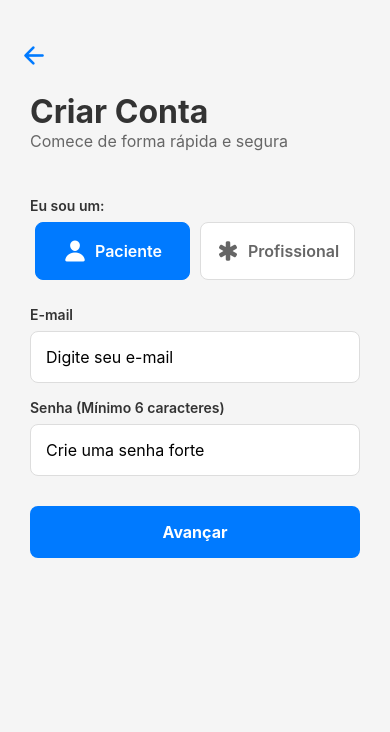
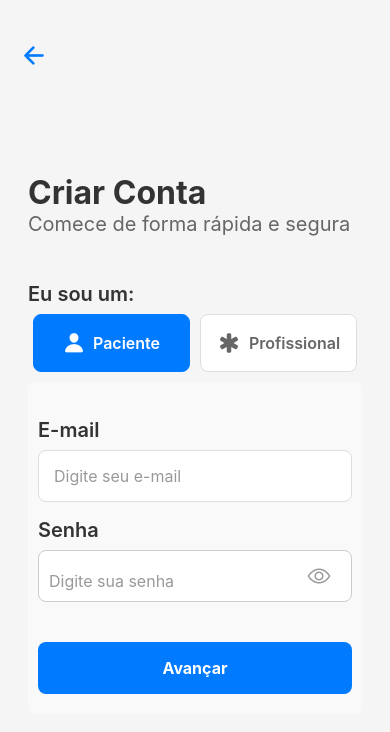
Before and after one commit to carlosjc31/agende-frontend, a React Native app in the folder Agende/: screen /SignUp in a window 390 px wide. Shown: the top 732 px of the page. Built offline with nearby package versions, Linux system fonts and the light colour scheme.

Commit message:
fix the profissional

```diff
--- a/Agende/src/screens/auth/LoginScreen.js
+++ b/Agende/src/screens/auth/LoginScreen.js
@@ -205,12 +205,12 @@ const styles = StyleSheet.create({
     alignItems: 'center',
     backgroundColor: '#fff',
     borderWidth: 1,
-    borderColor: '#ddd',
+    borderColor: '#ccc',
     borderRadius: 8,
   },
   passwordInput: {
     flex: 1,
-    padding: 15,
+    paddingVertical: 15,
     fontSize: 16,
     color: '#333',
   },
--- a/Agende/src/screens/auth/PatientOnboardingStep1.js
+++ b/Agende/src/screens/auth/PatientOnboardingStep1.js
@@ -78,4 +78,3 @@ const styles = StyleSheet.create({
   button: { backgroundColor: '#007AFF', borderRadius: 8, padding: 16, alignItems: 'center', marginTop: 30, flexDirection: 'row', justifyContent: 'center' },
   buttonText: { color: '#fff', fontSize: 16, fontWeight: 'bold' }
 });
-// Os estilos (styles) estão no final da próxima tela para você reaproveitar.
--- /dev/null
+++ b/Agende/src/screens/auth/ProfessionalOnboardingStep2.js
@@ -0,0 +1,120 @@
+import React, { useState } from 'react';
+import { View, Text, TextInput, TouchableOpacity, StyleSheet, Alert, KeyboardAvoidingView, Platform, ScrollView, ActivityIndicator } from 'react-native';
+import { useAuth } from '../../contexts/AuthContext';
+import { authAPI } from '../../services/api';
+import AsyncStorage from '@react-native-async-storage/async-storage';
+import { maskPhone } from '../../utils/masks';
+
+export default function ProfessionalOnboardingStep2({ navigation }) {
+  const [nomeCompleto, setNomeCompleto] = useState('');
+  const [crm, setCrm] = useState('');
+  const [especialidade, setEspecialidade] = useState('');
+  const [telefone, setTelefone] = useState('');
+  const [isLoading, setIsLoading] = useState(false);
+
+  const { user, setUser } = useAuth(); // Precisamos atualizar o usuário no contexto
+
+  const handleFinish = async () => {
+    if (!nomeCompleto || !crm || !especialidade || !telefone) {
+      Alert.alert('Atenção', 'Por favor, preencha todos os campos obrigatórios.');
+      return;
+    }
+
+    setIsLoading(true);
+
+    try {
+      // 1. Monta o pacote de dados EXATAMENTE como o DTO do Java espera
+      const dadosProfissional = {
+        nomeCompleto: nomeCompleto,
+        crm: crm,
+        especialidade: especialidade,
+        telefone: telefone.replace(/\D/g, '') // Envia apenas os números
+      };
+
+      // 2. Chama a API para salvar o perfil do profissional
+      const response = await authAPI.completarPerfilProfissional(dadosProfissional);
+
+      // 3. Atualiza o Contexto do React Native com os novos dados do profissional
+      const updatedUser = {
+          ...user,
+          nomeCompleto: dadosProfissional.nomeCompleto,
+          perfilId: response.perfilId
+      };
+
+      setUser(updatedUser);
+      await AsyncStorage.setItem('@agende:user', JSON.stringify(updatedUser));
+
+      // Não precisa dar navigation.navigate()! O Routes.js vai ouvir a mudança do 'user' e fazer a mágica.
+
+    } catch (error) {
+      console.log("Erro ao completar perfil do profissional:", error.response?.data || error);
+      Alert.alert('Erro', 'Não foi possível salvar seus dados. Verifique sua conexão.');
+    } finally {
+      setIsLoading(false);
+    }
+  };
+
+  return (
+    <KeyboardAvoidingView style={styles.container} behavior={Platform.OS === 'ios' ? 'padding' : 'height'}>
+      <ScrollView contentContainerStyle={styles.scrollContainer} showsVerticalScrollIndicator={false} keyboardShouldPersistTaps="handled">
+
+        <View style={styles.header}>
+          <Text style={styles.title}>Quase lá, Doutor(a)!</Text>
+          <Text style={styles.subtitle}>Precisamos dos seus dados profissionais para liberar o seu acesso.</Text>
+        </View>
+
+        <View style={styles.form}>
+          <Text style={styles.label}>Nome Completo</Text>
+          <TextInput
+            style={styles.input}
+            placeholder="Ex: Dr. João Silva"
+            value={nomeCompleto}
+            onChangeText={setNomeCompleto}
+          />
+
+          <Text style={styles.label}>CRM (com o Estado)</Text>
+          <TextInput
+            style={styles.input}
+            placeholder="Ex: CRM/SP 123456"
+            value={crm}
+            onChangeText={setCrm}
+            autoCapitalize="characters"
+          />
+
+          <Text style={styles.label}>Especialidade</Text>
+          <TextInput
+            style={styles.input}
+            placeholder="Ex: Cardiologia"
+            value={especialidade}
+            onChangeText={setEspecialidade}
+          />
+
+          <Text style={styles.label}>Telefone / WhatsApp da Clínica</Text>
+          <TextInput style={styles.input} placeholder="(00) 00000-0000" value={telefone} onChangeText={(text) => setTelefone(maskPhone(text))} keyboardType="phone-pad" maxLength={15} />
+        </View>
+
+        <TouchableOpacity style={styles.button} onPress={handleFinish} disabled={isLoading}>
+          {isLoading ? (
+            <ActivityIndicator color="#fff" />
+          ) : (
+             <Text style={styles.buttonText}>Finalizar Cadastro</Text>
+          )}
+        </TouchableOpacity>
+
+      </ScrollView>
+    </KeyboardAvoidingView>
+  );
+}
+
+const styles = StyleSheet.create({
+  container: { flex: 1, backgroundColor: '#F5F5F5' },
+  scrollContainer: { flexGrow: 1, padding: 24, paddingTop: 60 },
+  header: { marginBottom: 32 },
+  title: { fontSize: 28, fontWeight: 'bold', color: '#007AFF', marginBottom: 8 },
+  subtitle: { fontSize: 16, color: '#666', lineHeight: 22 },
+  form: { marginBottom: 32 },
+  label: { fontSize: 14, fontWeight: '600', color: '#333', marginBottom: 8 },
+  input: { backgroundColor: '#fff', borderRadius: 12, padding: 16, fontSize: 16, borderWidth: 1, borderColor: '#DDD', marginBottom: 20 },
+  button: { backgroundColor: '#007AFF', borderRadius: 12, paddingVertical: 16, alignItems: 'center', justifyContent: 'center', marginBottom: 20 },
+  buttonText: { color: '#fff', fontSize: 16, fontWeight: 'bold' }
+});
--- a/Agende/src/screens/auth/SignUpScreen.js
+++ b/Agende/src/screens/auth/SignUpScreen.js
@@ -2,7 +2,7 @@
 // TELA DE CADASTRO - Integrada com API
 // ============================================
 import React, { useState } from 'react';
-import { View, Text, TextInput, TouchableOpacity, StyleSheet, KeyboardAvoidingView, Platform, Alert, ActivityIndicator } from 'react-native';
+import { View, Text, TextInput, TouchableOpacity, StyleSheet, KeyboardAvoidingView, Platform, Alert, ActivityIndicator, ScrollView } from 'react-native';
 import { Ionicons } from '@expo/vector-icons';
 import { useAuth } from '../../contexts/AuthContext';
 
@@ -11,7 +11,7 @@ export default function SignUpScreen({ navigation }) {
   const [email, setEmail] = useState('');
   const [password, setPassword] = useState('');
   const [isLoading, setIsLoading] = useState(false);
-
+  const [showPassword, setShowPassword] = useState(false); // Para mostrar/ocultar senha
   const { signUp } = useAuth(); // Sua função do contexto de autenticação
 
   const handleRegister = async () => {
@@ -39,6 +39,9 @@ export default function SignUpScreen({ navigation }) {
         <Ionicons name="arrow-back" size={28} color="#007AFF" />
       </TouchableOpacity>
 
+      {/*Usando ScrollView para evitar que o teclado esconda os campos em telas menores*/}
+      <ScrollView contentContainerStyle={{ flexGrow: 1, justifyContent: 'center', padding: 20 }}>
+
       <View style={styles.content}>
         <Text style={styles.title}>Criar Conta</Text>
         <Text style={styles.subtitle}>Comece de forma rápida e segura</Text>
@@ -50,7 +53,7 @@ export default function SignUpScreen({ navigation }) {
             style={[styles.roleButton, perfil === 'PACIENTE' && styles.roleButtonActive]}
             onPress={() => setPerfil('PACIENTE')}
           >
-            <Ionicons name="person" size={24} color={perfil === 'PACIENTE' ? '#fff' : '#666'} />
+            <Ionicons name="person" size={22} color={perfil === 'PACIENTE' ? '#fff' : '#666'} />
             <Text style={[styles.roleText, perfil === 'PACIENTE' && styles.roleTextActive]}>Paciente</Text>
           </TouchableOpacity>
 
@@ -68,26 +71,45 @@ export default function SignUpScreen({ navigation }) {
           <TextInput
             style={styles.input}
             placeholder="Digite seu e-mail"
+            placeholderTextColor="#999"
             value={email}
             onChangeText={setEmail}
             keyboardType="email-address"
             autoCapitalize="none"
+            autoCorrect={false}
+            editable={!isLoading}
           />
+          <Text style={styles.label}>Senha</Text>
+          <View style={styles.passwordContainer}>
+            <TextInput
+              style={styles.passwordInput}
+              placeholder="Digite sua senha"
+              placeholderTextColor="#999"
+              value={password}
+              onChangeText={setPassword}
+              secureTextEntry={!showPassword}
+              autoCapitalize="none"
+              editable={!isLoading}
+            />
 
-          <Text style={styles.label}>Senha (Mínimo 6 caracteres)</Text>
-          <TextInput
-            style={styles.input}
-            placeholder="Crie uma senha forte"
-            value={password}
-            onChangeText={setPassword}
-            secureTextEntry
-          />
+          <TouchableOpacity
+            style={styles.eyeIcon}
+            onPress={() => setShowPassword(!showPassword)}
+            disabled={isLoading}
+          >
+            <Ionicons
+              name={showPassword ? 'eye-off-outline' : 'eye-outline'}
+              size={24} color="#999"
+            />
+          </TouchableOpacity>
+          </View>
 
           <TouchableOpacity style={styles.button} onPress={handleRegister} disabled={isLoading}>
             {isLoading ? <ActivityIndicator color="#fff" /> : <Text style={styles.buttonText}>Avançar</Text>}
           </TouchableOpacity>
         </View>
       </View>
+      </ScrollView>
     </KeyboardAvoidingView>
   );
 }
@@ -95,10 +117,10 @@ export default function SignUpScreen({ navigation }) {
 const styles = StyleSheet.create({
   container: { flex: 1, backgroundColor: '#f5f5f5' },
   backButton: { marginTop: 40, marginLeft: 20 },
-  content: { paddingHorizontal: 30, paddingTop: 20 },
+  content: { paddingHorizontal: 8, paddingTop: 20,  },
   title: { fontSize: 32, fontWeight: 'bold', color: '#333' },
-  subtitle: { fontSize: 16, color: '#666', marginBottom: 30 },
-  label: { fontSize: 14, fontWeight: '600', color: '#333', marginBottom: 8, marginTop: 16 },
+  subtitle: { fontSize: 20, color: '#666', marginBottom: 30 },
+  label: { fontSize: 20, fontWeight: '600', color: '#333', marginBottom: 8, marginTop: 16 },
   input: { backgroundColor: '#fff', borderWidth: 1, borderColor: '#ddd', borderRadius: 8, padding: 15, fontSize: 16 },
   button: { backgroundColor: '#007AFF', borderRadius: 8, padding: 16, alignItems: 'center', marginTop: 30 },
   buttonText: { color: '#fff', fontSize: 16, fontWeight: 'bold' },
@@ -107,5 +129,28 @@ const styles = StyleSheet.create({
   roleButton: { flex: 1, flexDirection: 'row', alignItems: 'center', justifyContent: 'center', backgroundColor: '#fff', borderWidth: 1, borderColor: '#ddd', padding: 15, borderRadius: 8, marginHorizontal: 5 },
   roleButtonActive: { backgroundColor: '#007AFF', borderColor: '#007AFF' },
   roleText: { marginLeft: 8, fontSize: 16, color: '#666', fontWeight: '600' },
-  roleTextActive: { color: '#fff' }
+  roleTextActive: { color: '#fff' },
+
+  form: { marginBottom: 50, paddingVertical: 20, paddingHorizontal: 10, backgroundColor: '#f9f9f9', borderRadius: 8, flexDiretion: 'row' },
+
+  passwordContainer: {
+    flexDirection: 'row',
+    alignItems: 'center',
+    backgroundColor: '#fff',
+    borderWidth: 1,
+    borderColor: '#ccc',
+    borderRadius: 8,
+    paddingHorizontal: 10,
+    marginBottom: 10,
+  },
+  passwordInput: {
+    flex: 1,
+    paddingVertical: 10,
+    fontSize: 16,
+    color: '#333',
+    marginTop: 10,
+  },
+  eyeIcon: {
+    padding: 10,
+  },
 });
```
Also changed, not shown: Agende/src/contexts/AuthContext.js (+18 -11 lines), Agende/src/routes/index.js (+22 -7 lines), Agende/src/screens/admin/GerenciarProfissionaisScreen.js (+24 -3 lines), Agende/src/services/api.js (+15 -1 lines).
